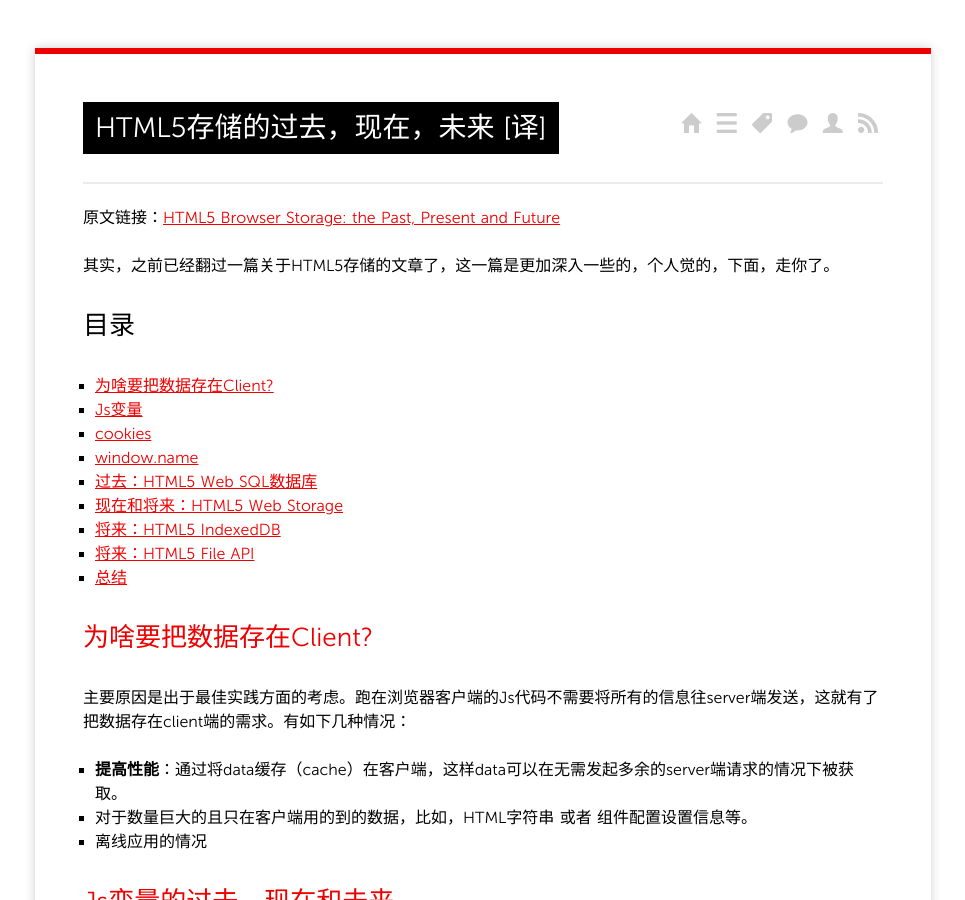
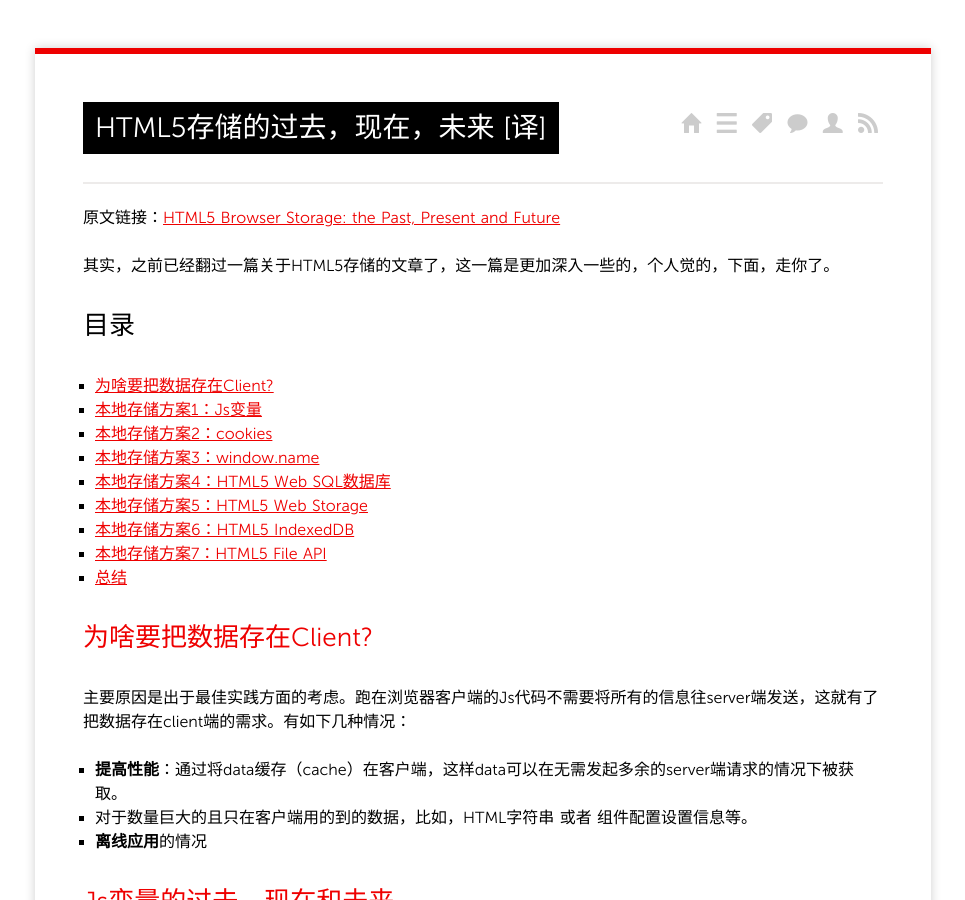
Before and after one commit to grahamle/grahamle.github.com, a Jekyll site: the page built from _posts/2013/2013-10-30-HTML5浏览器存储.md, in a window 1280 px wide and 900 px high. Shown: the whole window, without its empty margins (157-1122 px from the left). Built offline with Jekyll 4.4.1, drawn with Linux system fonts in a browser that asks for light colours; Markdown is read by kramdown in place of the engine named in the settings; comment, search, counter and statistics services are not loaded.

Commit message:
HTML5存储的前世今生：调整目录结构

```diff
--- a/_posts/2013/2013-10-30-HTML5浏览器存储.md
+++ b/_posts/2013/2013-10-30-HTML5浏览器存储.md
@@ -14,13 +14,13 @@ tag:
 ## 目录
 
 - [为啥要把数据存在Client?](#p1)
-- [Js变量](#p2)
-- [cookies](#p3)
-- [window.name](#p4)
-- [过去：HTML5 Web SQL数据库](#p5)
-- [现在和将来：HTML5 Web Storage](#p6)
-- [将来：HTML5 IndexedDB](#p7)
-- [将来：HTML5 File API](#p8)
+- [本地存储方案1：Js变量](#p2)
+- [本地存储方案2：cookies](#p3)
+- [本地存储方案3：window.name](#p4)
+- [本地存储方案4：HTML5 Web SQL数据库](#p5)
+- [本地存储方案5：HTML5 Web Storage](#p6)
+- [本地存储方案6：HTML5 IndexedDB](#p7)
+- [本地存储方案7：HTML5 File API](#p8)
 - [总结](#p9)
 
 ## <a name="p1">为啥要把数据存在Client?</a>
@@ -28,7 +28,7 @@ tag:
 
 - **提高性能**：通过将data缓存（cache）在客户端，这样data可以在无需发起多余的server端请求的情况下被获取。
 - 对于数量巨大的且只在客户端用的到的数据，比如，`HTML字符串` 或者 `组件配置设置信息`等。
-- 离线应用的情况
+- **离线应用**的情况
 
 ## <a name="p2">Js变量的过去，现在和未来</a>
 ...
```
